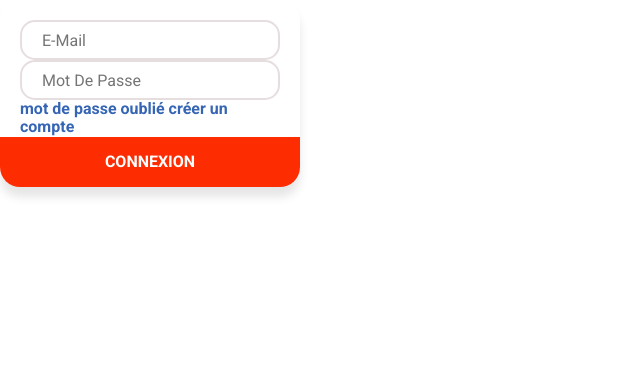
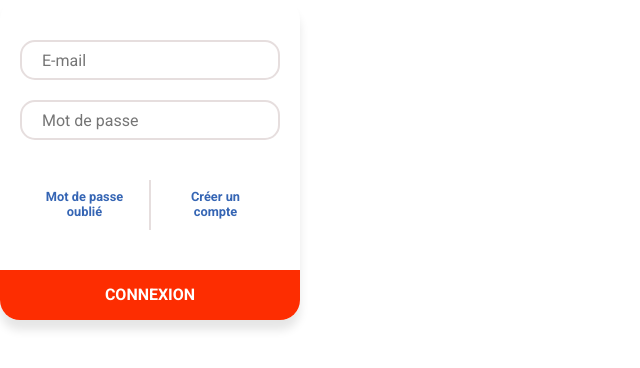
Before and after one commit to bertrand-d/DelphineBertrand_7_08042021, a Vue app in the folder frontend/: page / in a window 1280 px wide. Shown: the top 368 px of the page, without its empty margins (0-640 px from the left). Built offline with nearby package versions, Linux system fonts and the light colour scheme.

Commit message:
création de l'organism login

```diff
--- a/frontend/src/App.vue
+++ b/frontend/src/App.vue
@@ -1,5 +1,5 @@
 <script>
-import Login from './components/molecules/Login.vue'
+import Login from './components/organisms/Login.vue'
 
 export default {
 	name: 'App',
--- a/frontend/src/components/atoms/ButtonCard.vue
+++ b/frontend/src/components/atoms/ButtonCard.vue
@@ -7,7 +7,7 @@
 
 <template>
   <a :href="url">
-    <div class = "button-card" >
+    <div class = "button-card">
       <p class = "button-card__text">{{ text }}</p>
     </div>
   </a>
@@ -20,7 +20,6 @@
     border-radius: 0px 0px 20px 20px;
     line-height: 50px;
     transition: background-color ease-in-out 0.25s;
-    margin: 0 -20px -20px -20px;
 
       &:hover {
         background-color: darken($primary-color, 10%);
--- a/frontend/src/components/atoms/Input.vue
+++ b/frontend/src/components/atoms/Input.vue
@@ -19,7 +19,6 @@
 
         &::placeholder{
             opacity: 100%;
-            text-transform: capitalize;
         }
     }
 </style>
--- a/frontend/src/components/atoms/TextLink.vue
+++ b/frontend/src/components/atoms/TextLink.vue
@@ -11,6 +11,7 @@
 
 <style lang="scss">
   .text-link {
+    font-size: 0.8rem;
     color: $tertiary-color;
     font-weight: $font-weight-bold;
     text-align: center;
--- a/frontend/src/components/molecules/Login.vue
+++ /dev/null
@@ -1,35 +0,0 @@
-<script>
-import ButtonCard from '../atoms/ButtonCard.vue'
-import Input from '../atoms/Input.vue'
-import TextLink from '../atoms/TextLink.vue'
-
-export default {
-  name: 'Login',
-  components: {
-    ButtonCard,
-    Input,
-    TextLink
-  }
-}
-</script>
-
-<template>
-    <div class= "login-container">
-        <Input type ="email" name="email" placeholder="e-mail"/>
-        <Input type ="password" name="password" placeholder="mot de passe"/>
-        <TextLink url="/" text= "mot de passe oublié"/>
-        <TextLink url="/" text= "créer un compte"/>
-        <ButtonCard class="test" url ="/" text="connexion"/>
-    </div>
-
-</template>
-
-<style lang="scss">
-  .login-container {
-    width: 300px;
-    padding: $padding-m;
-    border-radius: $border-radius-m;
-    box-shadow: $blur-shadow;
-  }
-
-</style>
--- /dev/null
+++ b/frontend/src/components/organisms/Login.vue
@@ -0,0 +1,65 @@
+<script>
+import ButtonCard from '../atoms/ButtonCard.vue'
+import Input from '../atoms/Input.vue'
+import TextLink from '../atoms/TextLink.vue'
+
+export default {
+  name: 'Login',
+  components: {
+    ButtonCard,
+    Input,
+    TextLink
+  }
+}
+</script>
+
+<template>
+    <div class= "login">
+      <div class= "login__body">
+        <Input class="login__input" type ="email" name="email" placeholder="E-mail"/>
+        <Input class="login__input" type ="password" name="password" placeholder="Mot de passe"/>
+        <div class ="login__body-container">
+          <TextLink class="login__text-link" url="/" text= "Mot de passe oublié"/>
+          <div class= "login__spacer"></div>
+          <TextLink class="login__text-link" url="/" text= "Créer un compte"/>
+        </div>
+      </div>
+        <ButtonCard url ="/" text="connexion"/>
+    </div>
+
+</template>
+
+<style lang="scss">
+
+  .login {
+    max-width: 300px;
+    border-radius: $border-radius-m;
+    box-shadow: $blur-shadow;
+
+    &__body {
+    padding: 40px 20px;
+    }
+  }
+
+  .login__body-container {
+    display: flex;
+    justify-content: space-evenly;
+    align-items: center;
+    margin-top: 20px;
+  }
+
+  .login__spacer {
+    width: 0;
+    height: 50px;
+    border: solid 1px #E6DEDE;
+  }
+
+  .login__input {
+    margin-bottom: 20px;
+  }
+
+  .login__text-link {
+    width: 80px;
+  }
+
+</style>
```
